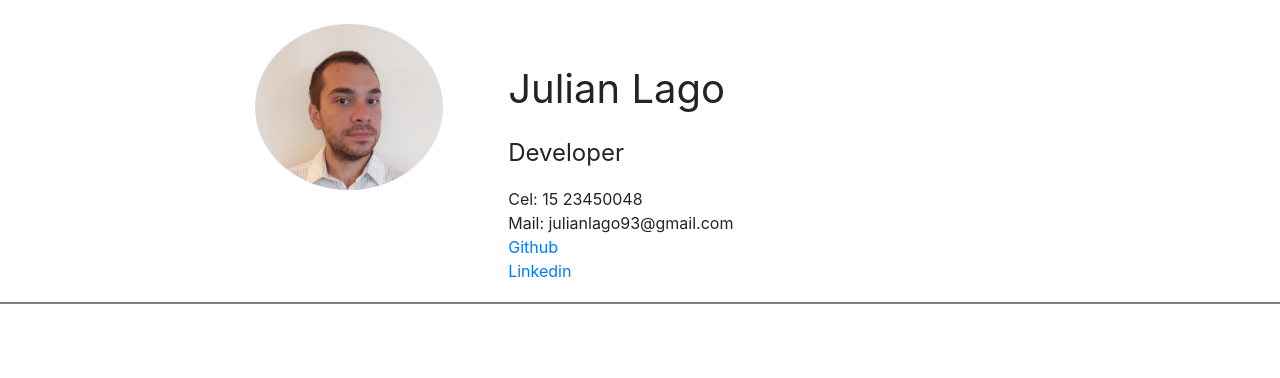
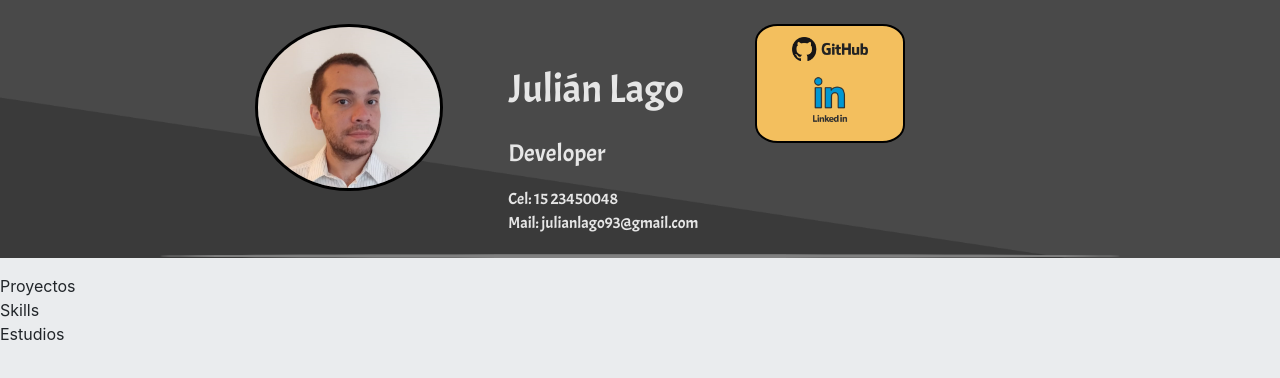
Before and after one commit to JulianLago/Web-Portafolio, a website: page index.html in a window 1280 px wide. Drawn offline with nearby package versions, Linux system fonts and the light colour scheme.

Commit message:
update
añade botones de redes soc.
agrega fondo
separa encabezado de contenido

```diff
--- a/index.css
+++ b/index.css
@@ -1,8 +1,17 @@
-html{
+html body{
+    background: rgb(234, 236, 238);
     height: 100%;
     width: 100%;
 }
+
+#encabezado{
+    background-image: url(img/grey-bg.png);
+    background-size: cover;
+
+}
+
 #header{
+
     margin:auto;
     width: 100%;
 
@@ -16,8 +25,21 @@ html{
     width: 20%;
     text-align: center;
 }
-
+#header-redes{
+    height: 15%;
+    width: 12%;
+    padding: .2em;
+    text-align: start;
+    border: 2px solid black;
+    border-radius: 15%;
+    background: rgb(243, 191, 94);
+    font-size: 1.2em;
+    text-align: center;
+    font-family: Acme;
+}
 #header-info{
+    color: rgb(230, 230, 230);
+    font-family: Acme;
     margin-top: 2em;
     text-align: start;
     width: 20%;
@@ -28,17 +50,15 @@ html{
 #foto{
     float: left;
     height: auto;
-
+    border: 3px solid black;
     width: 75%;
     max-width: 13em;
     border-radius: 50%;
     align-self: start;
 }
-
-h2, h3{
-    font-size: 3rem;
-    margin-top: 1em;
-    text-align: center;
+.img-redes{
+    width: 4em;
+    height: auto;
 }
 
 @media screen and (max-width:800px){
@@ -55,5 +75,10 @@ h2, h3{
     #header-info{
         width: 90%;
     }
-
+     #header-redes{
+         text-align: center;
+         float: none;
+         width: 70%;
+         height: auto;
+     }
 }
--- a/index.html
+++ b/index.html
@@ -3,35 +3,43 @@
 <head>
     <meta charset='utf-8'>
     <meta http-equiv='X-UA-Compatible' content='IE=edge'>
-    <title>Julian Lago</title>
+    <title>Julián Lago</title>
     <meta name='viewport' content='width=device-width, initial-scale=1'>
     <link rel="stylesheet" href="node_modules\bootstrap\dist\css\bootstrap.css">
     <link rel='stylesheet' type='text/css' media='screen' href='index.css'>
 
     <link rel="stylesheet" href="https://stackpath.bootstrapcdn.com/bootstrap/4.3.1/css/bootstrap.min.css" integrity="sha384-ggOyR0iXCbMQv3Xipma34MD+dH/1fQ784/j6cY/iJTQUOhcWr7x9JvoRxT2MZw1T" crossorigin="anonymous">
-    <script src='main.js'></script>
+    <link rel="stylesheet" href="https://fonts.googleapis.com/css?family=Acme">
 </head>
 <body>
+    <div id="encabezado">
     <br />
-  <div class="container-fluid" >
+  <div class="container-fluid">
       <div class="row" id="header">
             <div id="header-foto">
             <img  id="foto" src="img/foto.png">
             </div>
 
             <div id="header-info">
-            <p style="font-size: 2.5rem;">Julian Lago</p>
+            <p style="font-size: 2.5rem;">Julián Lago</p>
             <p style="font-size:1.5rem">Developer</p>
             <a>Cel: 15 23450048</a><br />
             <a>Mail: julianlago93@gmail.com</a>
+            </div>
                 <div id="header-redes">
-                <a href="https://github.com/JulianLago">Github</a>
-                <br />
-                <a href="https://www.linkedin.com/in/julian-lago/">Linkedin</a>
+
+                <a href="https://github.com/JulianLago"><img src="img/github.png" class="img-redes"></img></a>
+                <a href="https://www.linkedin.com/in/julian-lago/"><img src="img/linkedin.png" class="img-redes"></img></a>
                 </div>
-            </div>
+
         </div>
     </div>
-    <hr style="height:2px;border-width:0;color:gray;background-color:gray">
+    <hr  style="height: 3px; border-radius: 50%; width: 75%; background-color:gray;">
+</div>
+<div id="contenido">
+<div id="proyectos"> Proyectos </div>
+<div id="skills"> Skills </div>
+<div id="estudios">Estudios</div>
+</div>
 </body>
 </html>
```
Also changed, not shown: img/github.png (added), img/grey-bg.png (added), img/linkedin.png (added), img/star-bg.jpg (added).
